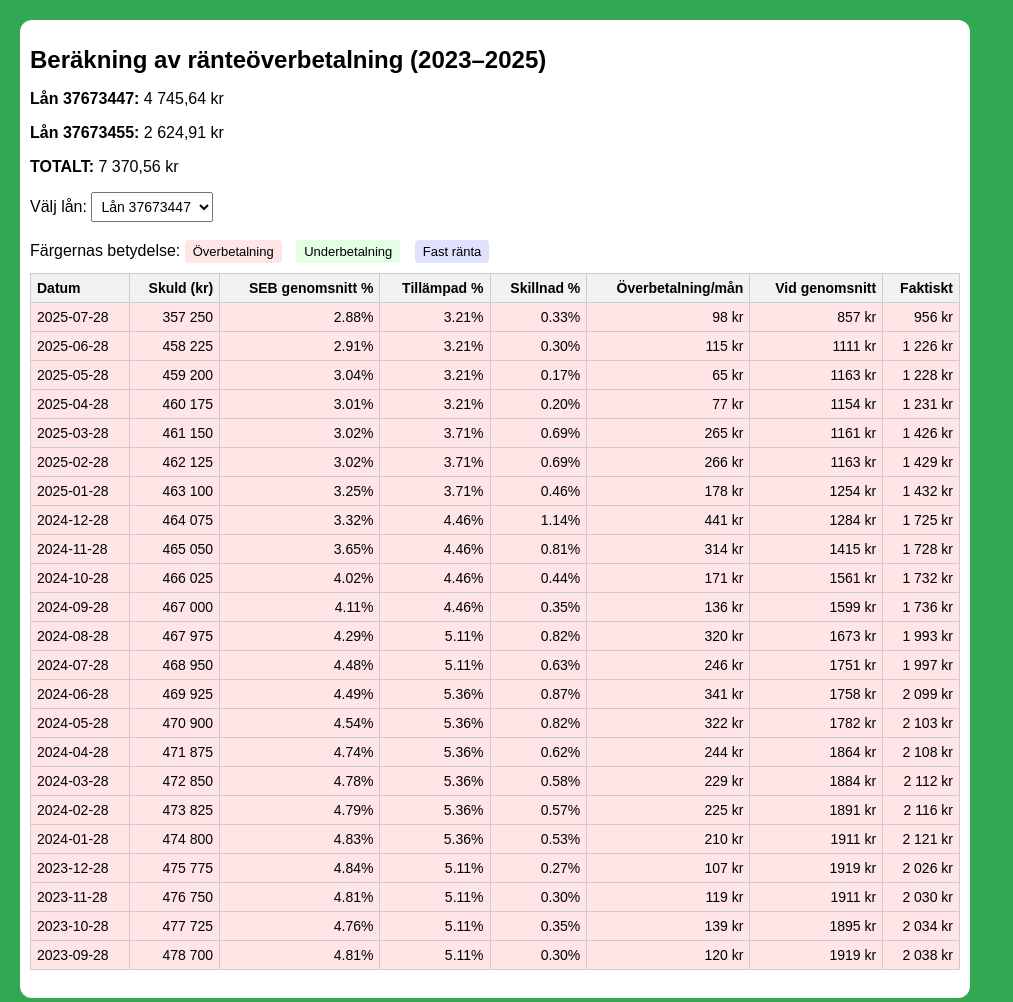
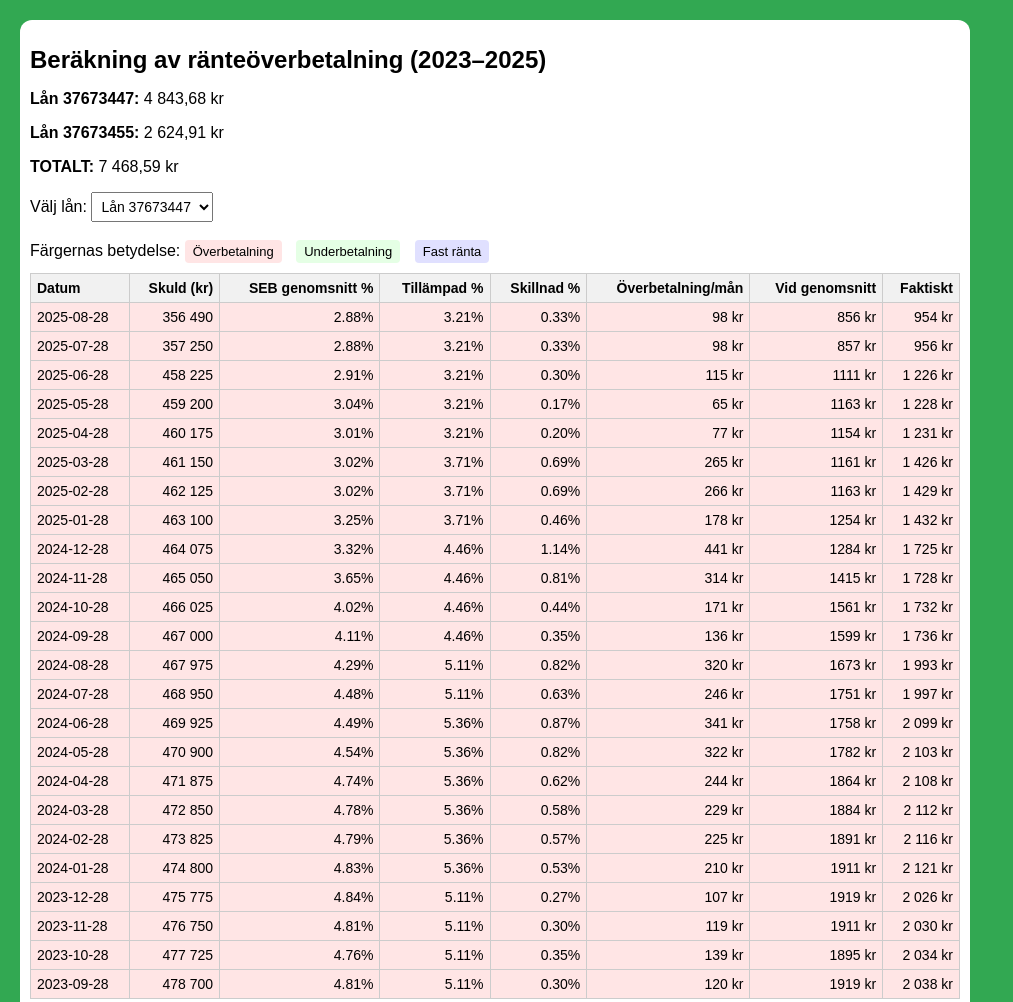
Before and after one commit to jgabrielsten/seb, a plain HTML site: page index.html in a window 1280 px wide. Shown: the top 1002 px of the page, without its empty margins (0-1013 px from the left). Drawn offline with Linux system fonts and the light colour scheme.

Commit message:
Update index.html

```diff
--- a/index.html
+++ b/index.html
@@ -44,7 +44,8 @@
 <script>
   // Data för lån 37673447
   const loan447Data = [
-    { date: '2025-07-28', sebAvg: 2.88, applied: 3.21, debt: 357250, paid: 956 },
+    { date: '2025-08-28', sebAvg: 2.88, applied: 3.21, debt: 356490, paid: 954 },
+	{ date: '2025-07-28', sebAvg: 2.88, applied: 3.21, debt: 357250, paid: 956 },
     { date: '2025-06-28', sebAvg: 2.91, applied: 3.21, debt: 458225, paid: 1226 },
     { date: '2025-05-28', sebAvg: 3.04, applied: 3.21, debt: 459200, paid: 1228 },
     { date: '2025-04-28', sebAvg: 3.01, applied: 3.21, debt: 460175, paid: 1231 },
@@ -71,6 +72,7 @@
 
   // Data för lån 37673455 (markera fixed från 2024-10)
   const loan455Data = [
+	{ date: '2025-08-28', sebAvg: 3.45, applied: 3.45, debt: 457025, paid: 1314, fixed: true },
 	{ date: '2025-07-28', sebAvg: 3.45, applied: 3.45, debt: 458000, paid: 1317, fixed: true },
     { date: '2025-06-28', sebAvg: 3.45, applied: 3.45, debt: 458975, paid: 1320, fixed: true },
     { date: '2025-05-28', sebAvg: 3.45, applied: 3.45, debt: 459950, paid: 1322, fixed: true },
```
